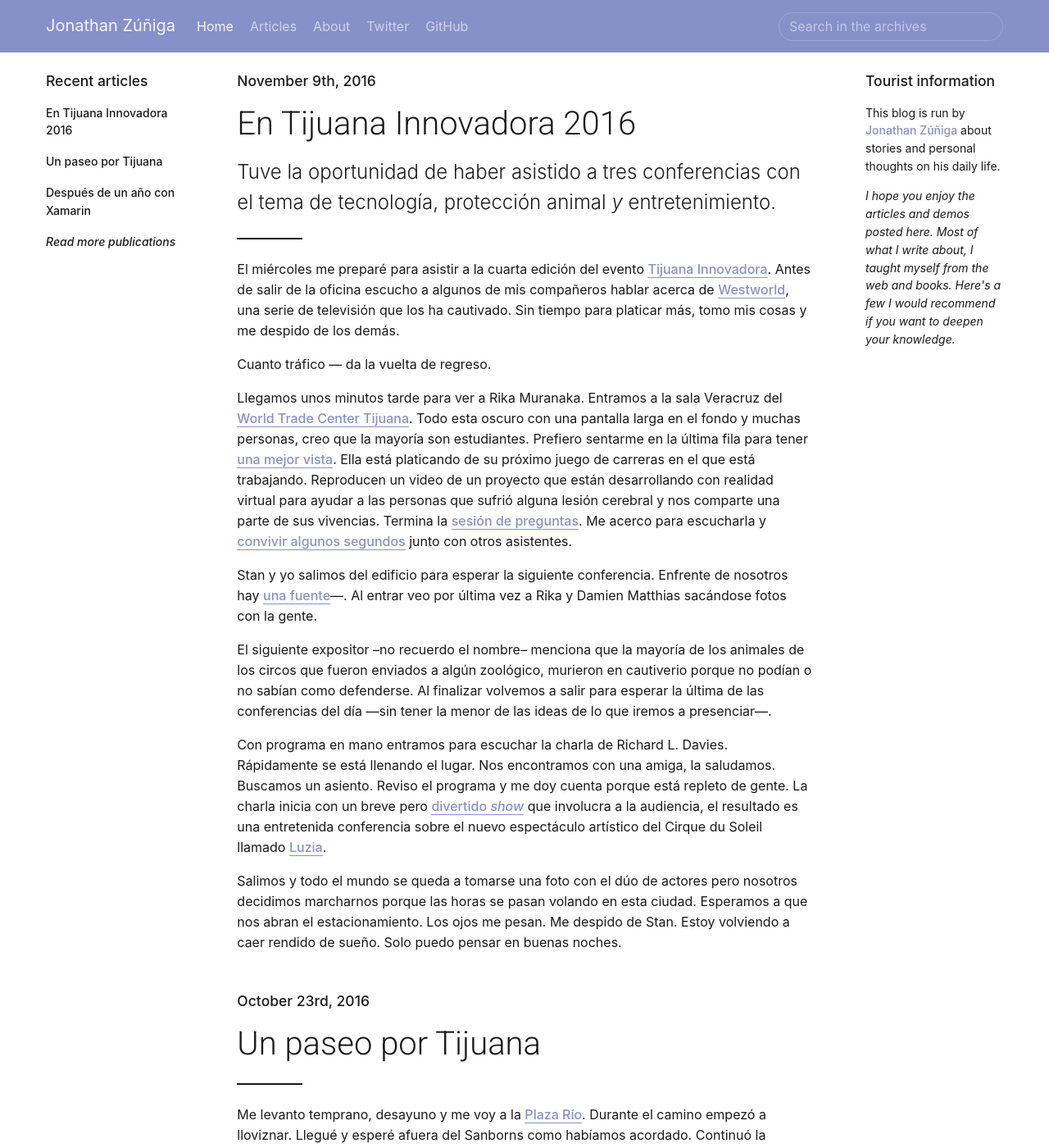
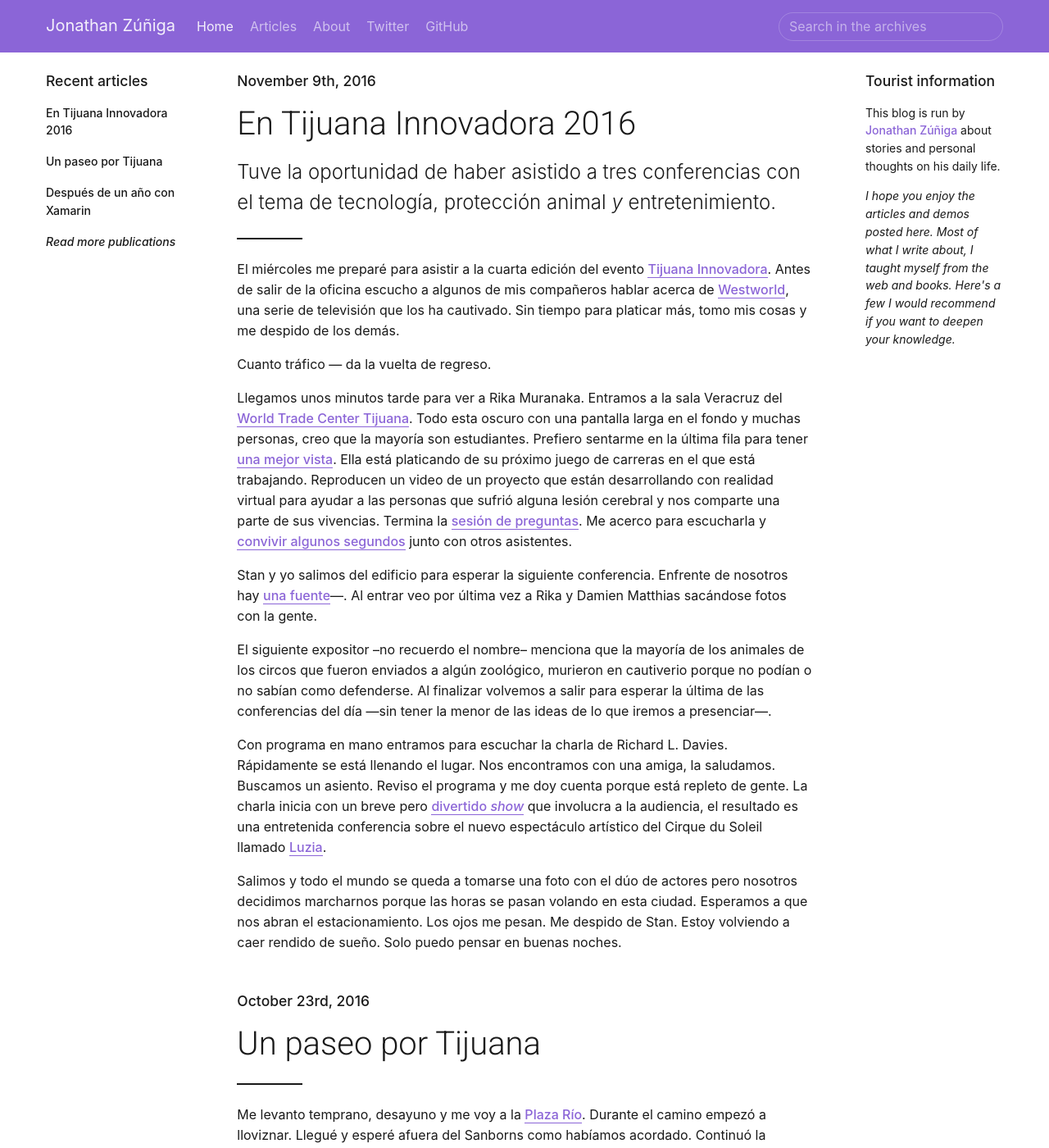
Before and after one commit to jonathanzuniga/jonathanzuniga.github.io, a Jekyll site: the page built from index.html, in a window 1280 px wide and 1400 px high. Shown: the whole window at 82% size. Built offline with Jekyll 4.4.1, drawn with Linux system fonts in a browser that asks for light colours; nearby versions of some CDN libraries.

Commit message:
Change navbar bg color (test).

```diff
--- a/_sass/_style.scss
+++ b/_sass/_style.scss
@@ -157,7 +157,7 @@
 }
 
 .navbar__a {
-	font-weight: $navbar-link-font-weight;
+	font-weight: $navbar-a-font-weight;
 }
 
 @media ( max-width: 767px ) {
--- a/css/main.scss
+++ b/css/main.scss
@@ -12,9 +12,9 @@
 $base-font-size-md: 1rem;
 $base-font-size-lg: 1rem;
 
-$day__navbar-bg-color:    #8790c9;
-$navbar-link-font-weight: 400;
-$navbar-height:           64px;
+$day__navbar-bg-color: #8b65d7;
+$navbar-a-font-weight: 400;
+$navbar-height:        64px;
 
 $day__body-bg-color: #fff;
 $day__body-color:    rgba( #000, 0.9 );
```
